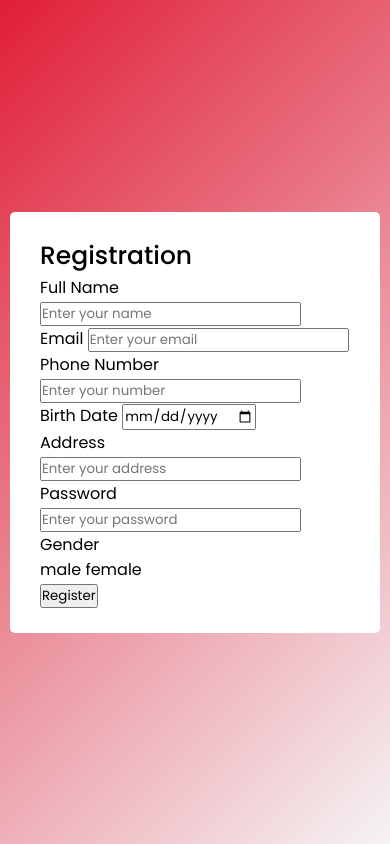
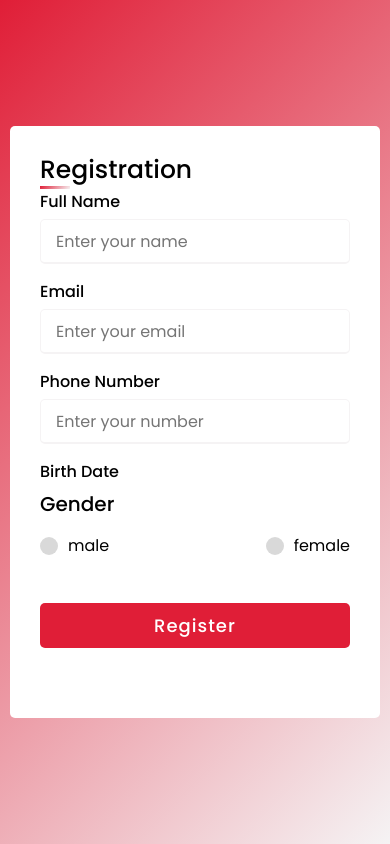
Before and after one commit to salmaakram1411/salmaAkram, a plain HTML site: page signup.html in a window 390 px wide. Drawn offline with nearby package versions, Linux system fonts and the light colour scheme.

Commit message:
sign up & contact us

```diff
--- /dev/null
+++ b/contactus.css
@@ -0,0 +1,81 @@
+*{
+    padding: 0;
+    margin: 0;
+    box-sizing: border-box;
+}
+body{
+    font-family: 'outfit';
+    background: linear-gradient(135deg, #e01e37,#f5f3f4 );
+}
+.contact-container{
+    height: 100vh;
+    display:flex;
+    align-items: center;
+    justify-content: space-evenly;
+}
+.contact-left{
+    display: flex;
+    flex-direction: column;
+    align-items: start;
+    gap: 20px;
+}
+.contact-left-title h2{
+    font-weight: 600;
+    color: #e01e37;
+    font-size: 40px;
+    margin-bottom: 5px;
+}
+.contact-left-title hr{
+    border: none;
+    width: 120px;
+    height: 5px;
+    background-color: #e01e37;
+    border-radius: 10px;
+    margin-bottom: 20px;
+}
+.contact-inputs{
+    width:400px;
+    height:50px;
+    border:none;
+    outline:none;
+    padding-left:25px;
+    font-weight:500;
+    color:#666;
+    border-radius: 50px;
+}
+.contact-left textarea{
+    height: 140px;
+    padding-top: 15px;
+    border-radius: 20px;
+}
+.contact-inputs:focus{
+    border:2px solid #e01e37;
+}
+.contact-inputs::placeholder{
+    color:black;
+}
+.contact-left button{
+    display: flex;
+    align-items: center;
+    padding: 15px 30px;
+    font-size: 16px;
+    color:aliceblue;
+    gap: 10px;
+    border:none;
+    border-radius: 50px;
+    background: #e01e37;
+    cursor:pointer;
+}
+
+.contact-right img{
+    width: 300px;
+    height: 400px;
+}
+@media (max-width:800px){
+    .contact-inputs{
+        width: 80vw;
+    }
+    .contact-right{
+        display: none;
+    }
+}
--- a/signup.css
+++ b/signup.css
@@ -8,10 +8,10 @@
 }
 body{
     display: flex;
-    padding: 10px;
+    height: 100vh;
     justify-content: center;
     align-items: center;
-    height: 100vh;
+    padding: 10px;
     background:linear-gradient(135deg, #e01e37,#f5f3f4 );
 
 }
@@ -32,16 +32,117 @@ body{
     position: absolute;
     left: 0;
     bottom: 0;
-    height: 0;
-    width: 0;
+    height: 3px;
+    width: 30px;
     background: linear-gradient(135deg, #e01e37,#f5f3f4 );
 }
-.container .form .user-detailes{
+
+
+.container form .user-details{
     display: flex;
     flex-wrap: wrap;
     justify-content: space-between;
 }
-.form .user-detailes .input-box{
-    width: calc(100% /2 -20px);
+
+form .user-details .input-box{
+    margin-bottom: 15px;
+    width: calc(100% /2 - 20px);
 
 }
+
+.user-details .input-box .details{
+    display: block;
+    font-weight: 500;
+    margin-bottom: 5px;
+
+}
+
+.user-details .input-box input{
+    height: 45px;
+    width: 100%;
+    outline: none;
+    border-radius: 5px ;
+    border: 1px solid #f5f3f4;
+    padding-left: 15px;
+    font-size: 16px;
+    border-bottom-width: 2px;
+    transition: all 0.3s ease;
+}
+.user-details .input-box input:focus,
+.user-details .input-box input:valid{
+    border-color: #e01e37;
+}
+form .gender-details .gender-title{
+    font-size: 20px;
+    font-weight: 500;
+}
+form .gender-details .category{
+    display: flex;
+    width: 80%;
+    margin: 14px 0;
+    justify-content: space-between;
+}
+.gender-details .category label{
+    display: flex;
+    align-items: center;
+}
+.gender-details .category .dot{
+    height: 18px;
+    width: 18px;
+    background: #d9d9d9;
+    border-radius: 50%;
+    margin-right: 10px;
+    border: 5px solid transparent;
+    transition: all 0.3s ease;
+}
+#dot-1:checked ~ .category label .one,
+#dot-2:checked ~ .category label .two{
+    border-color:#d9d9d9 ;
+    background-color: #e01e37;
+}
+form input[type="radio"]{
+    display: none;
+}
+form .button{
+    height: 45px;
+    margin:45px 0;
+}
+form .button input{
+    height: 100%;
+    width: 100%;
+    outline: none;
+    color: #fff;
+    border: none;
+    font-size: 18px;
+    font-weight: 500;
+    border-radius: 5px;
+    letter-spacing: 1px;
+    background-color: #e01e37;
+}
+form .button input:hover{
+    background-color: #e6dadc;
+}
+
+@media (max-width:584px) {
+    .container{
+        max-width: 100%;
+    }
+    form .user-details .input-box{
+        margin-bottom:15px;
+        width:100%
+    }
+    form .gender-details .category{
+        width: 100%;
+    }
+    .container form .user-details{
+        max-height: 300px;
+        overflow-y: scroll;
+    }
+    .user-details::-webkit-scrollbar{
+        width: 0;
+    }
+
+
+
+
+}
--- a/signup.html
+++ b/signup.html
@@ -15,9 +15,8 @@
   <body>
     <div class="container">
       <div class="title">Registration</div>
-      <form action="">
+      <form action="#">
         <div class="user-details">
-
           <div class="input-box">
             <span class="details"> Full Name </span>
             <input type="text" placeholder="Enter your name" required />
@@ -28,7 +27,7 @@
           </div>
           <div class="input-box">
             <span class="details"> Phone Number</span>
-            <input type="text" placeholder="Enter your number" required />
+            <input type="number" placeholder="Enter your number" required />
           </div>
           <div class="input-box">
             <span class="details"> Birth Date</span>
@@ -38,29 +37,36 @@
             <span class="details"> Address </span>
             <input type="text" placeholder="Enter your address" required />
           </div>
+
           <div class="input-box">
             <span class="details"> Password </span>
             <input type="password" placeholder="Enter your password" required />
           </div>
+          <div class="input-box">
+            <span class="details">Confirm Password </span>
+            <input type="password" placeholder="Confirm your password" required />
           </div>
-        <div class="gender-detailes">
+
+        </div>
+        <div class="gender-details">
+          <input type="radio" name="gender" id="dot-1">
+          <input type="radio" name="gender" id="dot-2">
+
           <span class="gender-title">Gender</span>
           <div class="category">
-                <label for="">
+            <label for="dot-1">
               <span class="dot one"></span>
               <span class="gender">male</span>
             </label>
-                <label for="">
-                    <span class="dot one"></span>
+            <label for="dot-2">
+              <span class="dot two"></span>
               <span class="gender">female</span>
-
             </label>
           </div>
         </div>
 
         <div class="button">
-            <input type="submit" value="Register">
-          </div>
+          <input type="submit" value="Register" />
         </div>
       </form>
     </div>
```
Also changed, not shown: contactus.html (added, +28 -0 lines), pic/contactus.png (added). Lines whose indentation alone changed are shown as unchanged.
